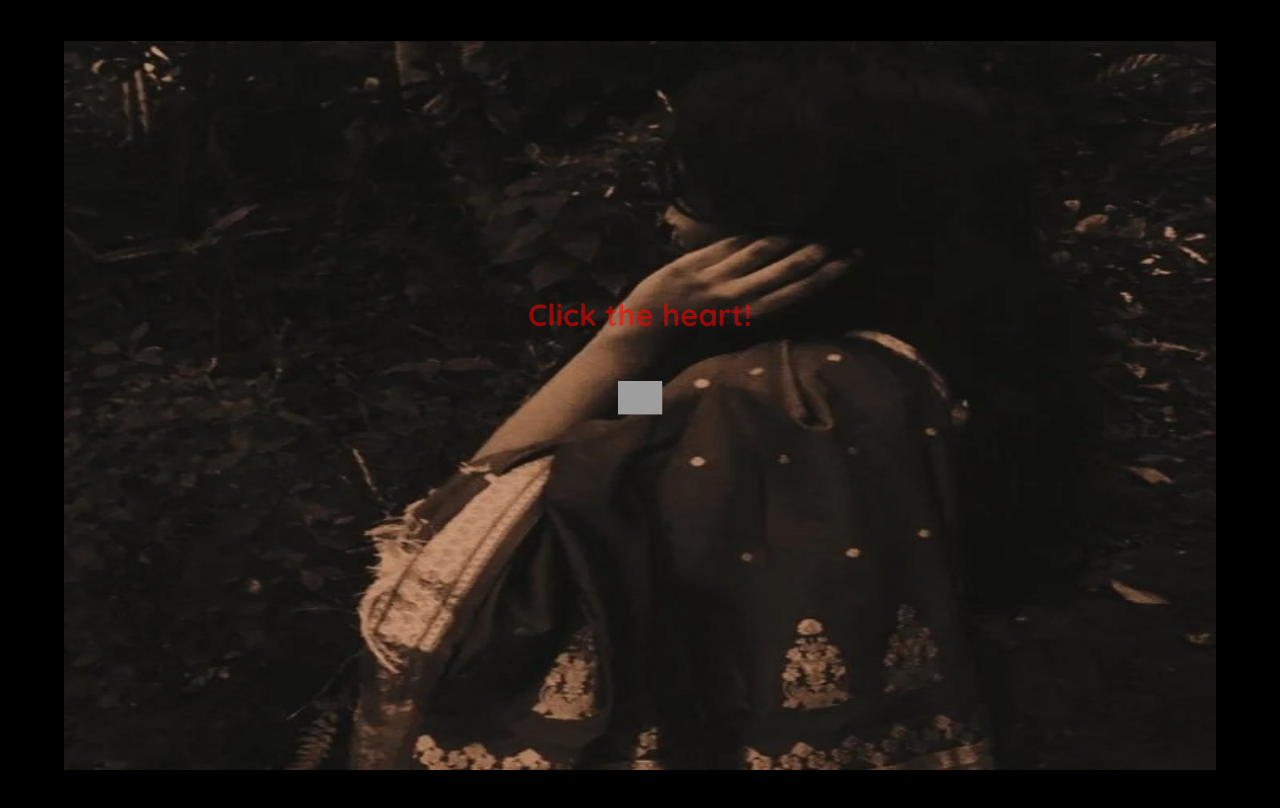
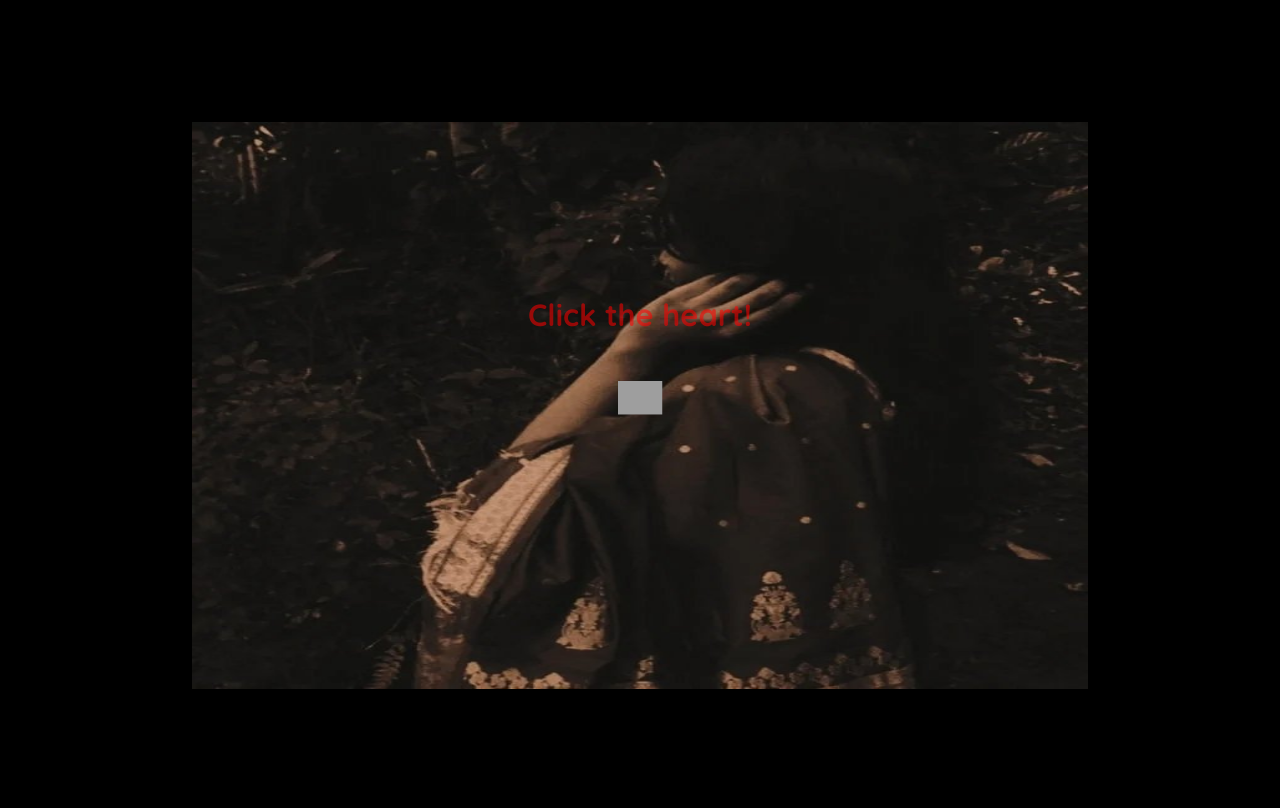
Before and after one commit to shisui299/do-you-love-me, a plain HTML site: page yes.html in a window 1280 px wide. Drawn offline with Linux system fonts and the light colour scheme; grey boxes are pictures that could not be loaded; animation ran at ten frames a second; a web font is replaced by a local one.

Commit message:
Update yes.html

```diff
--- a/yes.html
+++ b/yes.html
@@ -16,7 +16,7 @@
         	background-image: url(459758506_1246364610046076_2524218374485414101_n.jpg);
         background-repeat: no-repeat;
         background-attachment: fixed;
-        background-size: 90% 90%;
+        background-size: 70% 70%;
         background-position: center;
         background-color:black
         }
```
